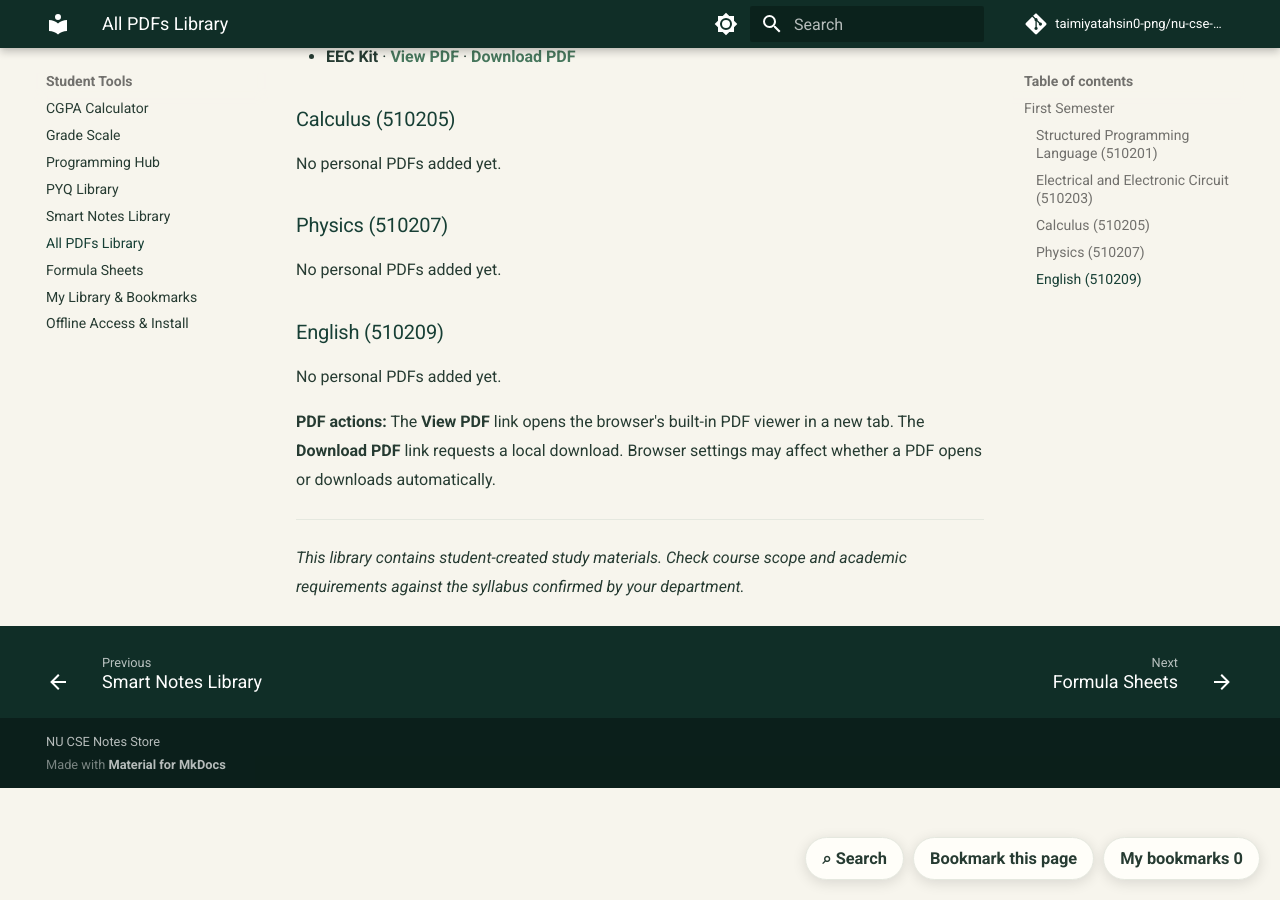
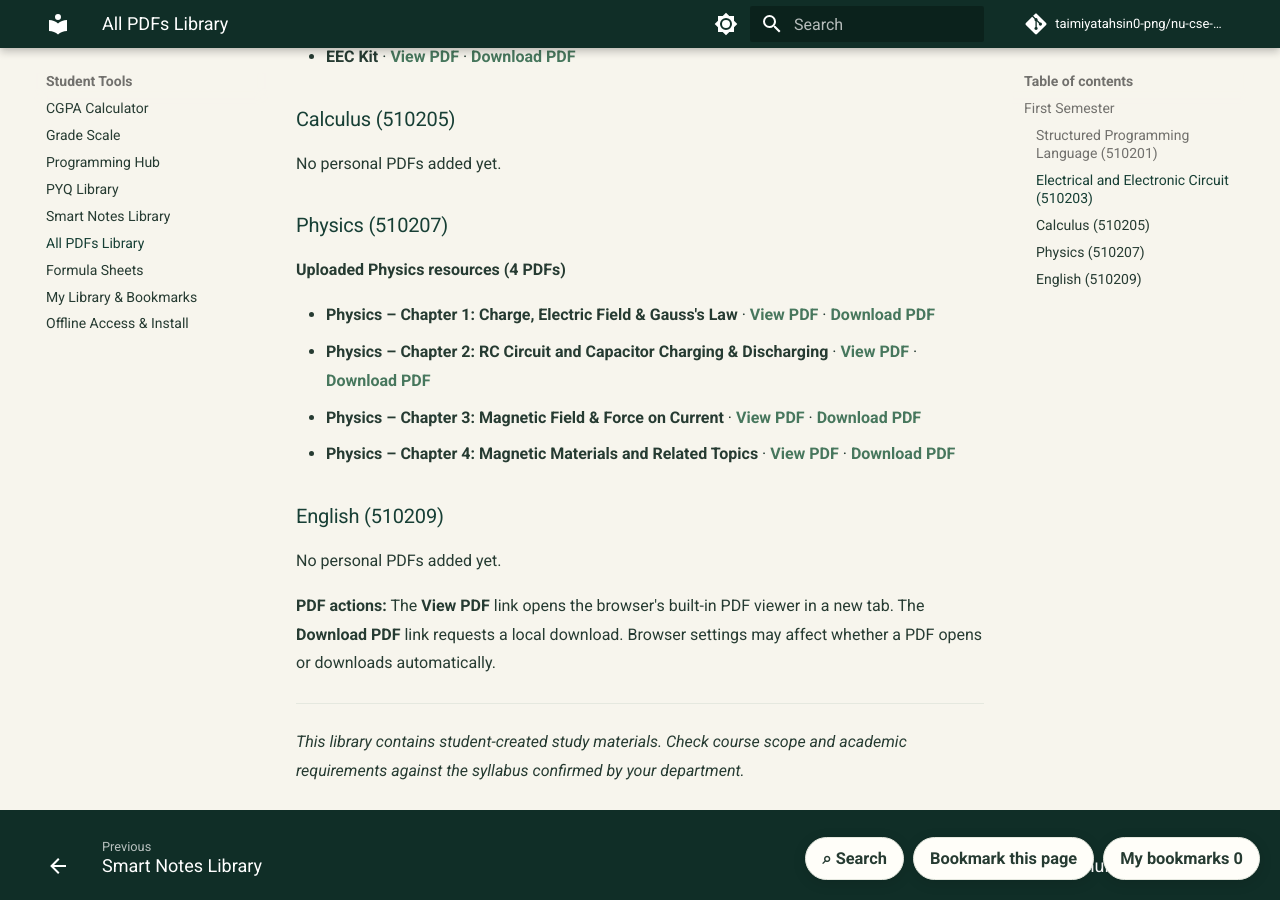
Before and after one commit to taimiyatahsin0-png/nu-cse-notes-store, an MkDocs documentation site: the page built from docs/tools/pdf-library.md, in a window 1280 px wide and 900 px high, scrolled down 1277 px. Built offline with MkDocs 1.6.1 and Material for MkDocs 9.7.7, drawn with Linux system fonts in a browser that asks for light colours; comment, search, counter and statistics services are not loaded.

Commit message:
Add uploaded Physics PDFs to library

```diff
--- a/docs/tools/pdf-library.md
+++ b/docs/tools/pdf-library.md
@@ -33,6 +33,7 @@ A central collection of PDF notes created and added for the NU CSE Notes Store.
 
 - **SPL – Chapter 01** · [View PDF](../subjects/spl/SPL-Chapter-01.pdf){ target=_blank } · [Download PDF](../subjects/spl/SPL-Chapter-01.pdf){ download="SPL-Chapter-01.pdf" }
 - **SPL – Chapter 02** · [View PDF](../subjects/spl/SPL-Chapter-02.pdf){ target=_blank } · [Download PDF](../subjects/spl/SPL-Chapter-02.pdf){ download="SPL-Chapter-02.pdf" }
+
 ### Electrical and Electronic Circuit (510203)
 
 - **EEC Kit** · [View PDF](../pdfs/semester-1/eec/EEC-Kit-GitHub.pdf){ target=_blank } · [Download PDF](../pdfs/semester-1/eec/EEC-Kit-GitHub.pdf){ download="EEC-Kit-GitHub.pdf" }
@@ -43,7 +44,12 @@ No personal PDFs added yet.
 
 ### Physics (510207)
 
-No personal PDFs added yet.
+**Uploaded Physics resources (4 PDFs)**
+
+- **Physics – Chapter 1: Charge, Electric Field & Gauss's Law** · [View PDF](../pdfs/semester-1/physics/chapter_1_260917_205523.pdf){ target=_blank } · [Download PDF](../pdfs/semester-1/physics/chapter_1_260917_205523.pdf){ download="chapter_1_260917_205523.pdf" }
+- **Physics – Chapter 2: RC Circuit and Capacitor Charging & Discharging** · [View PDF](../pdfs/semester-1/physics/chapter_2_260917_205203.pdf){ target=_blank } · [Download PDF](../pdfs/semester-1/physics/chapter_2_260917_205203.pdf){ download="chapter_2_260917_205203.pdf" }
+- **Physics – Chapter 3: Magnetic Field & Force on Current** · [View PDF](../pdfs/semester-1/physics/chapter_3_260917_205238.pdf){ target=_blank } · [Download PDF](../pdfs/semester-1/physics/chapter_3_260917_205238.pdf){ download="chapter_3_260917_205238.pdf" }
+- **Physics – Chapter 4: Magnetic Materials and Related Topics** · [View PDF](../pdfs/semester-1/physics/chapter_4_phy_compressed.pdf){ target=_blank } · [Download PDF](../pdfs/semester-1/physics/chapter_4_phy_compressed.pdf){ download="chapter_4_phy_compressed.pdf" }
 
 ### English (510209)
 
```
